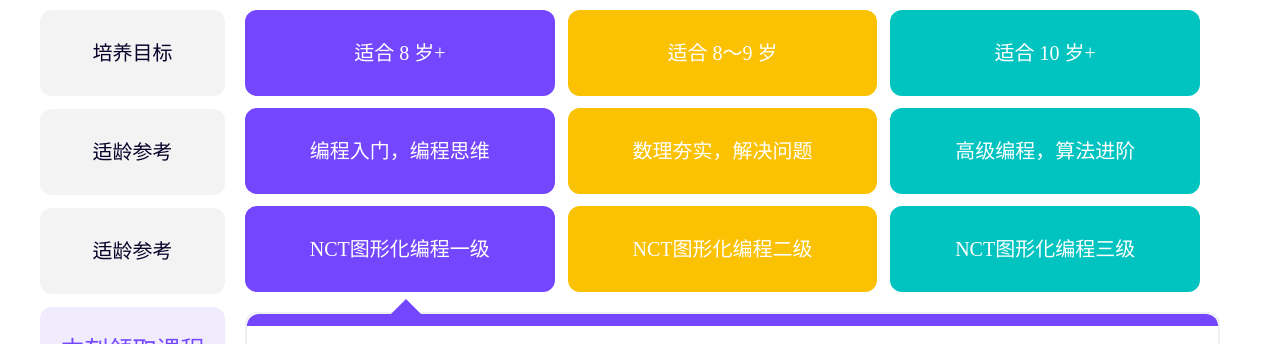
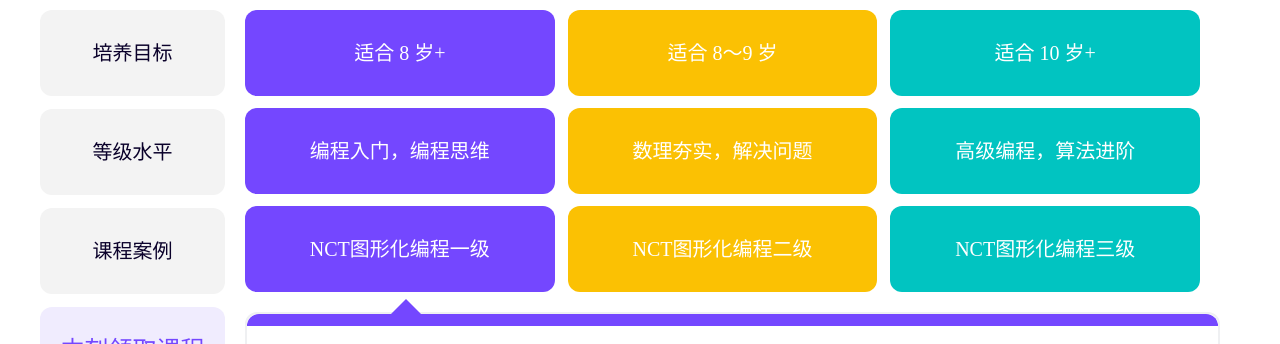
Before and after one commit to moneyneedsme/tanyue, a React (Create React App) app: page / in a window 1280 px wide. Shown: the part 2829-3173 px from the top of the page. Built offline with nearby package versions, Linux system fonts and the light colour scheme.

Commit message:
修改样式

```diff
--- a/src/pages/component/curriculum-form/index.scss
+++ b/src/pages/component/curriculum-form/index.scss
@@ -18,7 +18,7 @@
       border-radius: 14px;
       display: flex;
       align-items: center;
-      padding: 88px 40px;
+      padding: 88px 95px;
       box-sizing: border-box;
       z-index: -1;
       & > div {
--- a/src/pages/component/curriculum-system/index.js
+++ b/src/pages/component/curriculum-system/index.js
@@ -13,8 +13,8 @@
         <div className="leftNav">
           <div>适龄参考</div>
           <div>培养目标</div>
-          <div>适龄参考</div>
-          <div>适龄参考</div>
+          <div>等级水平</div>
+          <div>课程案例</div>
           <div>
             <p>立刻领取课程</p>
             <img src={imgCode} alt="" />
--- a/src/pages/component/social-responsibility/index.js
+++ b/src/pages/component/social-responsibility/index.js
@@ -14,10 +14,7 @@
         <div>
           <h2>《爱的分贝》公益活动</h2>
           <p>
-            2020年12月，编程猫探月联手“爱的分贝”基金会发起《为爱而声》
-            公益活动。通过用户完成学习任务累计公益币的形式共计捐赠100万
-            人民币。该笔善款将用于人工耳蜗植入项目的资助，帮助更多听障孩
-            子回归有声世界。
+            2020年12月，编程猫探月联手“爱的分贝”基金会发起《为爱而声》公益活动。通过用户完成学习任务累计公益币的形式共计捐赠100万人民币。该笔善款将用于人工耳蜗植入项目的资助，帮助更多听障孩子回归有声世界。
           </p>
         </div>
       </div>
@@ -26,10 +23,7 @@
         <div>
           <h2>领克公益项目</h2>
           <p>
-            2021年，编程猫、领克在中国互联网发展基金会的监督下，联合发起
-            《“益”起学编程》编程教育普及公益活动。通过用户完成学习任务累
-            计公益币的形式，捐赠超过300套课程，为欠发达地区的青少年提供
-            学习编程启蒙的机会，推进我国编程教育的普及。{" "}
+            2021年，编程猫、领克在中国互联网发展基金会的监督下，联合发起《“益”起学编程》编程教育普及公益活动。通过用户完成学习任务累计公益币的形式，捐赠超过300套课程，为欠发达地区的青少年提供学习编程启蒙的机会，推进我国编程教育的普及。{" "}
           </p>
         </div>
       </div>
```
Also changed, not shown: 1 other file (tests, documents, lock files or other folders).
